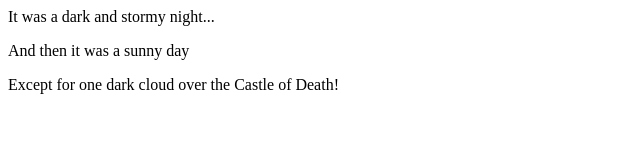
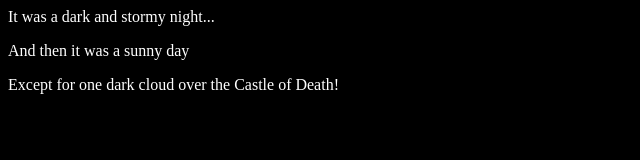
Before and after one commit to DavidNavarro83/fireside-story, a plain HTML site: page index.html in a window 1280 px wide. Shown: the whole page, without its empty margins (0-640 px from the left). Drawn offline with Linux system fonts and the light colour scheme.

Commit message:
Added style.css

```diff
--- a/index.html
+++ b/index.html
@@ -1,4 +1,7 @@
 <html>
+  <head>
+    <link rel="stylesheet" href="./style.css">
+  </head>
   <body>
     <p>It was a dark and stormy night...</p>
     <p>And then it was a sunny day</p>
--- /dev/null
+++ b/style.css
@@ -0,0 +1,4 @@
+body{
+    background:  black;
+    color: white;
+}
```
